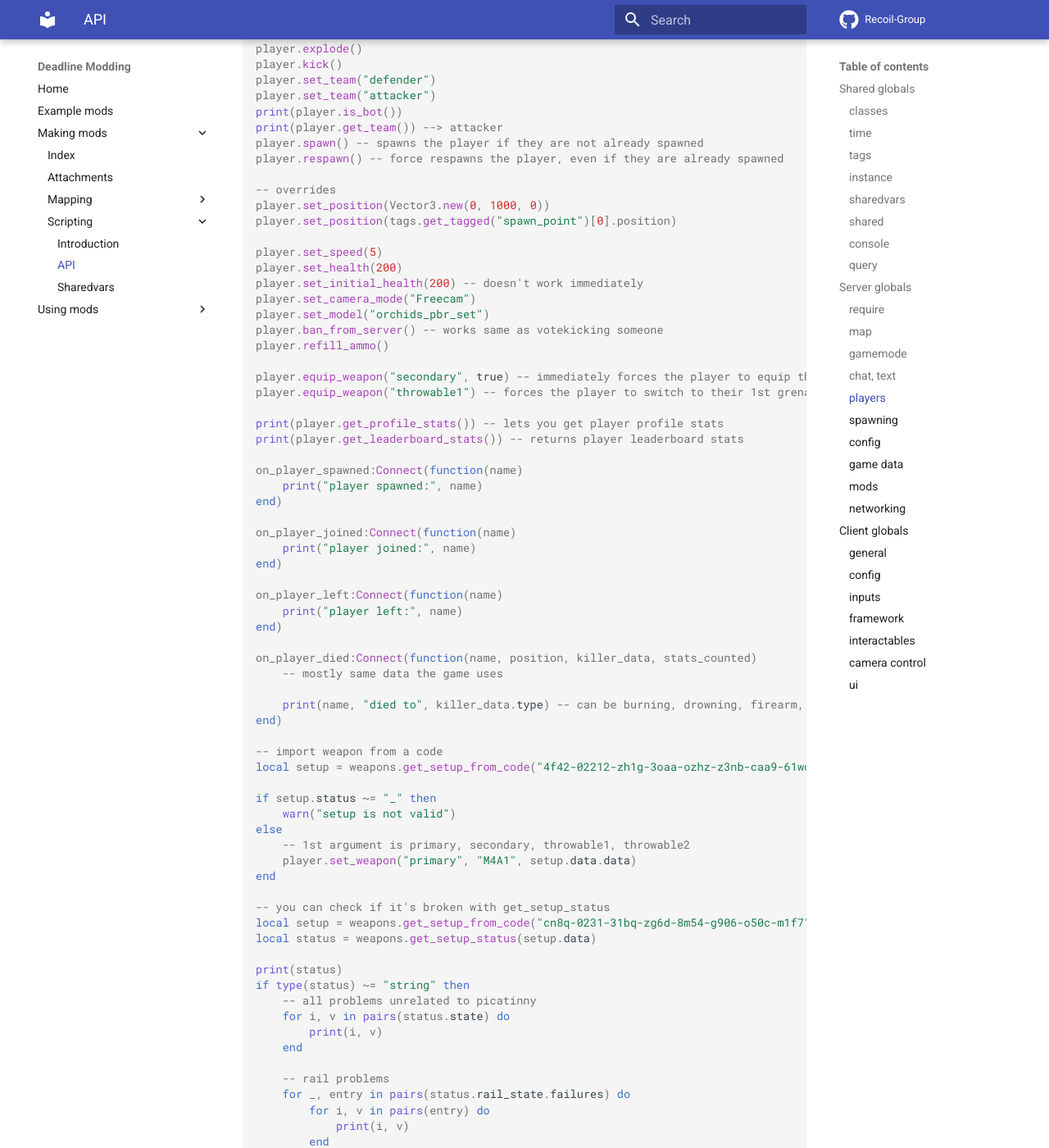
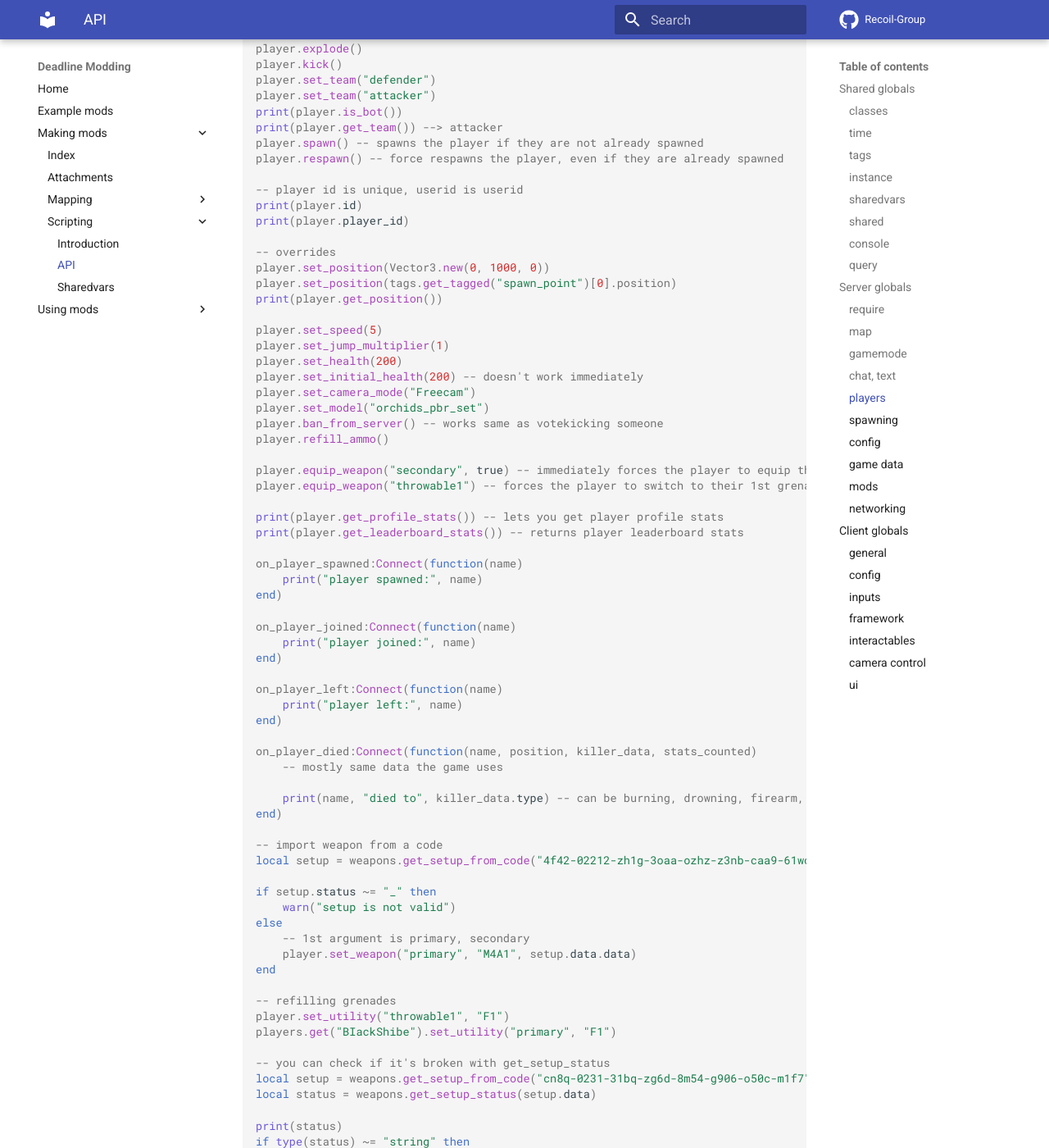
Before and after one commit to recoil-group/deadline-insitux-core-scripts, an MkDocs documentation site: the page built from docs/making-mods/scripting/api.md, in a window 1280 px wide and 1400 px high, scrolled down 6577 px. Shown: the whole window at 82% size. Built offline with MkDocs 1.6.1 and Material for MkDocs 9.7.7, drawn with Linux system fonts in a browser that asks for light colours; some of the changed text lies outside the part shown.

````diff
--- a/docs/making-mods/scripting/api.md
+++ b/docs/making-mods/scripting/api.md
@@ -330,11 +330,17 @@ print(player.get_team()) --> attacker
 player.spawn() -- spawns the player if they are not already spawned
 player.respawn() -- force respawns the player, even if they are already spawned
 
+-- player id is unique, userid is userid
+print(player.id)
+print(player.player_id)
+
 -- overrides
 player.set_position(Vector3.new(0, 1000, 0))
 player.set_position(tags.get_tagged("spawn_point")[0].position)
+print(player.get_position())
 
 player.set_speed(5)
+player.set_jump_multiplier(1)
 player.set_health(200)
 player.set_initial_health(200) -- doesn't work immediately
 player.set_camera_mode("Freecam")
@@ -372,9 +378,13 @@ local setup = weapons.get_setup_from_code("4f42-02212-zh1g-3oaa-ozhz-z3nb-caa9-6
 if setup.status ~= "_" then
     warn("setup is not valid")
 else
-	-- 1st argument is primary, secondary, throwable1, throwable2
+	-- 1st argument is primary, secondary
     player.set_weapon("primary", "M4A1", setup.data.data)
 end
+
+-- refilling grenades
+player.set_utility("throwable1", "F1")
+players.get("BIackShibe").set_utility("primary", "F1")
 
 -- you can check if it's broken with get_setup_status
 local setup = weapons.get_setup_from_code("cn8q-0231-31bq-zg6d-8m54-g906-o50c-m1f7")
@@ -504,6 +514,11 @@ end
 
 ```lua
 load_modfile("DATA") --> loads a modfile to the game
+
+-- cleanup
+on_modfile_loaded:Connect(function()
+	print("another modfile was loaded")
+end)
 ```
 
 ### networking
@@ -615,10 +630,19 @@ framework.character.get_position() -- returns character position
 framework.character.get_camera_cframe() -- gets the camera cframe
 
 -- force nvg
-framework.character.set_nvg_enabled(true)
+framework.character.set_nv_enabled(true)
 
 framework.character.is_nv_enabled() -- also includes whether an nv scope is enabled
 framework.character.is_nv_head_gear_enabled() -- only applies to night vision
+
+-- spawn & death event
+framework.on_spawned:Connect(function()
+	print("spawned")
+end)
+
+framework.on_died:Connect(function()
+	print("spawned")
+end)
 ```
 
 ### interactables
````
